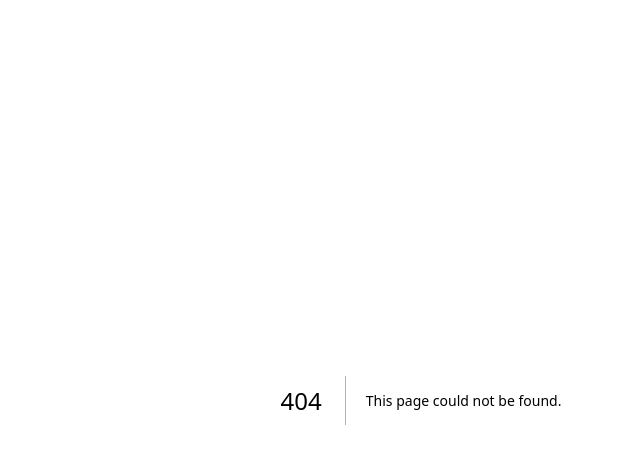
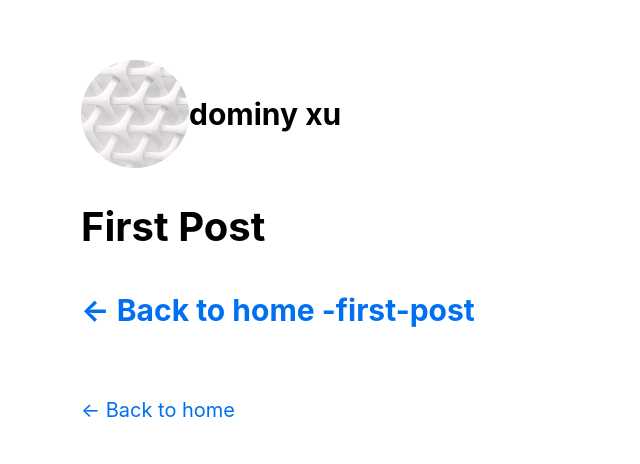
Before and after one commit to dominyxu/dominyxu.com, a Next.js app: page /posts/first-post in a window 1280 px wide. Before the commit this address had no page. Shown: the top 464 px of the page, without its empty margins (219-859 px from the left). Built offline with nearby package versions, Linux system fonts and the light colour scheme.

Commit message:
dominyxu.com

```diff
--- /dev/null
+++ b/components/layout.js
@@ -0,0 +1,69 @@
+import Head from 'next/head';
+import Image from 'next/image';
+import styles from './layout.module.css';
+import utilStyles from '../styles/utils.module.css';
+import Link from 'next/link';
+
+const name = 'dominy xu';
+export const siteTitle = 'dominy xu';
+
+export default function Layout({ children, home }) {
+  return (
+    <div className={styles.container}>
+      <Head>
+        <link rel="icon" href="/favicon.ico" />
+        <meta
+          name="description"
+          content="Learn how to build a personal website using Next.js"
+        />
+        <meta
+          property="og:image"
+          content={`https://og-image.vercel.app/${encodeURI(
+            siteTitle,
+          )}.png?theme=light&md=0&fontSize=75px&images=https%3A%2F%2Fassets.vercel.com%2Fimage%2Fupload%2Ffront%2Fassets%2Fdesign%2Fnextjs-black-logo.svg`}
+        />
+        <meta name="og:title" content={siteTitle} />
+        <meta name="twitter:card" content="summary_large_image" />
+      </Head>
+      <header className={styles.header}>
+        {home ? (
+          <>
+            <Image
+              priority
+              src="/images/h2s_profile.jpeg"
+              className={utilStyles.borderCircle}
+              height={144}
+              width={144}
+              alt=""
+            />
+            <h1 className={utilStyles.heading2Xl}>{name}</h1>
+          </>
+        ) : (
+          <>
+            <Link href="/">
+              <Image
+                priority
+                src="/images/profile.jpg"
+                className={utilStyles.borderCircle}
+                height={108}
+                width={108}
+                alt=""
+              />
+            </Link>
+            <h2 className={utilStyles.headingLg}>
+              <Link href="/" className={utilStyles.colorInherit}>
+                {name}
+              </Link>
+            </h2>
+          </>
+        )}
+      </header>
+      <main>{children}</main>
+      {!home && (
+        <div className={styles.backToHome}>
+          <Link href="/">← Back to home</Link>
+        </div>
+      )}
+    </div>
+  );
+}
--- /dev/null
+++ b/components/layout.module.css
@@ -0,0 +1,15 @@
+.container {
+  max-width: 36rem;
+  padding: 0 1rem;
+  margin: 3rem auto 6rem;
+}
+
+.header {
+  display: flex;
+  flex-direction: row;
+  align-items: center;
+}
+
+.backToHome {
+  margin: 3rem 0 0;
+}
--- /dev/null
+++ b/pages/_app.js
@@ -0,0 +1,6 @@
+import '../styles/global.css';
+
+
+export default function App({ Component, pageProps }) {
+    return <Component {...pageProps} />;
+  }
--- /dev/null
+++ b/pages/posts/first-post.js
@@ -0,0 +1,25 @@
+import Link from 'next/link';
+import Head from 'next/head';
+import Script from 'next/script';
+import Layout from '../../components/layout';
+
+export default function FirstPost() {
+    return (
+      <Layout>
+        <Head>
+          <title>First Post</title>
+        </Head>
+        <Script
+          src="https://connect.facebook.net/en_US/sdk.js"
+          strategy="lazyOnload"
+          onLoad={() =>
+            console.log(`script loaded correctly, window.FB has been populated`)
+          }
+        />
+        <h1>First Post</h1>
+        <h2>
+          <Link href="/">← Back to home -first-post</Link>
+        </h2>
+      </Layout>
+    );
+  }
--- a/styles/Home.module.css
+++ b/styles/Home.module.css
@@ -5,6 +5,7 @@
   flex-direction: column;
   justify-content: center;
   align-items: center;
+  background-color: greenyellow;
 }
 
 .title a {
--- /dev/null
+++ b/styles/global.css
@@ -0,0 +1,27 @@
+html,
+body {
+  padding: 0;
+  margin: 0;
+  font-family: -apple-system, BlinkMacSystemFont, Segoe UI, Roboto, Oxygen, Ubuntu,
+    Cantarell, Fira Sans, Droid Sans, Helvetica Neue, sans-serif;
+  line-height: 1.6;
+  font-size: 20px;
+}
+
+* {
+  box-sizing: border-box;
+}
+
+a {
+  color: #0070f3;
+  text-decoration: none;
+}
+
+a:hover {
+  text-decoration: underline;
+}
+
+img {
+  max-width: 100%;
+  display: block;
+}
--- /dev/null
+++ b/styles/utils.module.css
@@ -0,0 +1,52 @@
+.heading2Xl {
+    font-size: 2.5rem;
+    line-height: 1.2;
+    font-weight: 800;
+    letter-spacing: -0.05rem;
+    margin: 1rem 0;
+  }
+
+  .headingXl {
+    font-size: 2rem;
+    line-height: 1.3;
+    font-weight: 800;
+    letter-spacing: -0.05rem;
+    margin: 1rem 0;
+  }
+
+  .headingLg {
+    font-size: 1.5rem;
+    line-height: 1.4;
+    margin: 1rem 0;
+  }
+
+  .headingMd {
+    font-size: 1.2rem;
+    line-height: 1.5;
+  }
+
+  .borderCircle {
+    border-radius: 9999px;
+  }
+
+  .colorInherit {
+    color: inherit;
+  }
+
+  .padding1px {
+    padding-top: 1px;
+  }
+
+  .list {
+    list-style: none;
+    padding: 0;
+    margin: 0;
+  }
+
+  .listItem {
+    margin: 0 0 1.25rem;
+  }
+
+  .lightText {
+    color: #666;
+  }
```
Also changed, not shown: pages/index.js (+14 -107 lines), public/images/h2s_profile.jpeg (added), public/images/profile.jpg (added).
